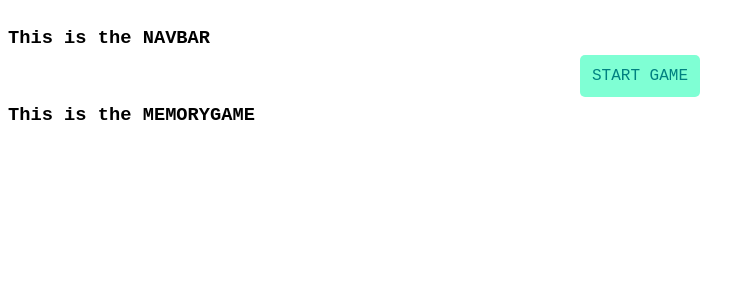
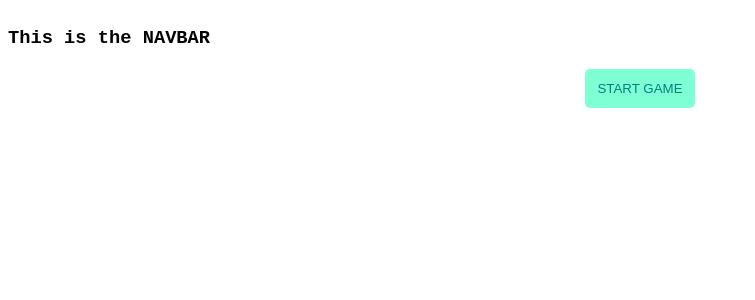
Before and after one commit to lucasflomuller/react--memory-game, a React (Create React App) app: page / in a window 1280 px wide. Shown: the top 300 px of the page, without its empty margins (0-755 px from the left). Built offline with nearby package versions, Linux system fonts and the light colour scheme.

Commit message:
implement card generator

```diff
--- a/src/components/App.jsx
+++ b/src/components/App.jsx
@@ -6,9 +6,6 @@ import "../styles/App.css";
 class App extends Component {
   constructor(props) {
     super(props);
-
-
-
     this.state = {
       numCards: 20,
       colors: new Set(),
@@ -24,7 +21,9 @@ class App extends Component {
   }
 
   generateColorSet = () => {
-    const colors = new Set(this.state.colors);
+    // Copiyng set
+    const colors = new Set();
+    // Generating colors and adding, using a while to prevent repetitive colors
     while (colors.size < this.state.numCards) {
       let color = this.generateHexColor();
       colors.add(color);
@@ -33,18 +32,32 @@ class App extends Component {
     return colors;
   }
 
+  generateCards = () => {
+    this.generateColorSet();
+    let cards = [...this.state.colors].map((color, index) => {
+      return ({
+        color,
+        index,
+        isShow: false
+      })
+    });
+    cards = [...cards, ...cards];
+    this.setState({ cards });
+  }
+
+  shuffleArray = () => "implement"
+
   render() {
     return (
       <div className="container">
         <Navbar />
         <div className="game-menu">
-          <a
-            href="#game"
+          <button
             className="btn btn-start"
-            onClick={this.generateColorSet}
+            onClick={this.generateCards}
           >
             Start Game
-          </a>
+          </button>
         </div>
         <MemoryGame cards={this.state.cards} />
       </div>
--- a/src/components/Card.jsx
+++ b/src/components/Card.jsx
@@ -7,7 +7,7 @@ class Card extends Component {
       <div className="card-container">
         <div className="card-overlay">
         </div>
-        <div className="card-bg">
+        <div style={{backgroundColor: this.props.color}} className="card-bg">
         </div>
       </div>
     );
--- a/src/components/MemoryGame.jsx
+++ b/src/components/MemoryGame.jsx
@@ -5,9 +5,8 @@ import "../styles/MemoryGame.css";
 class MemoryGame extends Component {
   render() {
     return (
-      <div className="container" id="game">
-        <h3>This is the MEMORYGAME</h3>
-        {this.props.cards.map((card, i) => <Card key={i} />)}
+      <div className="game-container" id="game">
+        {this.props.cards.map((card, i) => <Card color={card.color} key={i} />)}
       </div>
     );
   }
--- a/src/styles/App.css
+++ b/src/styles/App.css
@@ -12,17 +12,15 @@ body {
   text-align: center;
 }
 
-a.btn {
-  text-decoration: none;
-  text-transform: uppercase;
-}
-
 .btn {
+  outline: none;
   padding: 12px;
   margin: 2px auto;
   border-radius: 5px;
   font-weight: 500;
-
+  text-transform: uppercase;
+  cursor: pointer;
+  border: none;
 }
 
 .btn-start {
--- a/src/styles/Card.css
+++ b/src/styles/Card.css
@@ -1,9 +1,9 @@
 .card-container {
-  margin: 0;
+  flex-basis: 180px;
+  max-width: 180px;
+  height: 180px;
+  margin-top: 12px;
   padding: 0;
-  display: inline-block;
-  width: 180px;
-  height: 180px;
   border: 3px solid #aaa;
   border-radius: 4px;
 }
@@ -13,11 +13,12 @@
   width: 180px;
   height: 180px;
   background-color: #ddd;
+  /* z-index: 1; */
 }
 
 .card-bg {
-  position: relative;
-  width: 100%;
-  height: 100%;
-  background-color: #adf;
+  position: absolute;
+  width: 180px;
+  height: 180px;
+  /* z-index: 0; */
 }
--- a/src/styles/MemoryGame.css
+++ b/src/styles/MemoryGame.css
@@ -0,0 +1,7 @@
+.game-container {
+  margin-top: 30px;
+  display: flex;
+  flex-wrap: wrap;
+  align-content: flex-start;
+  justify-content: space-evenly;
+}
```
